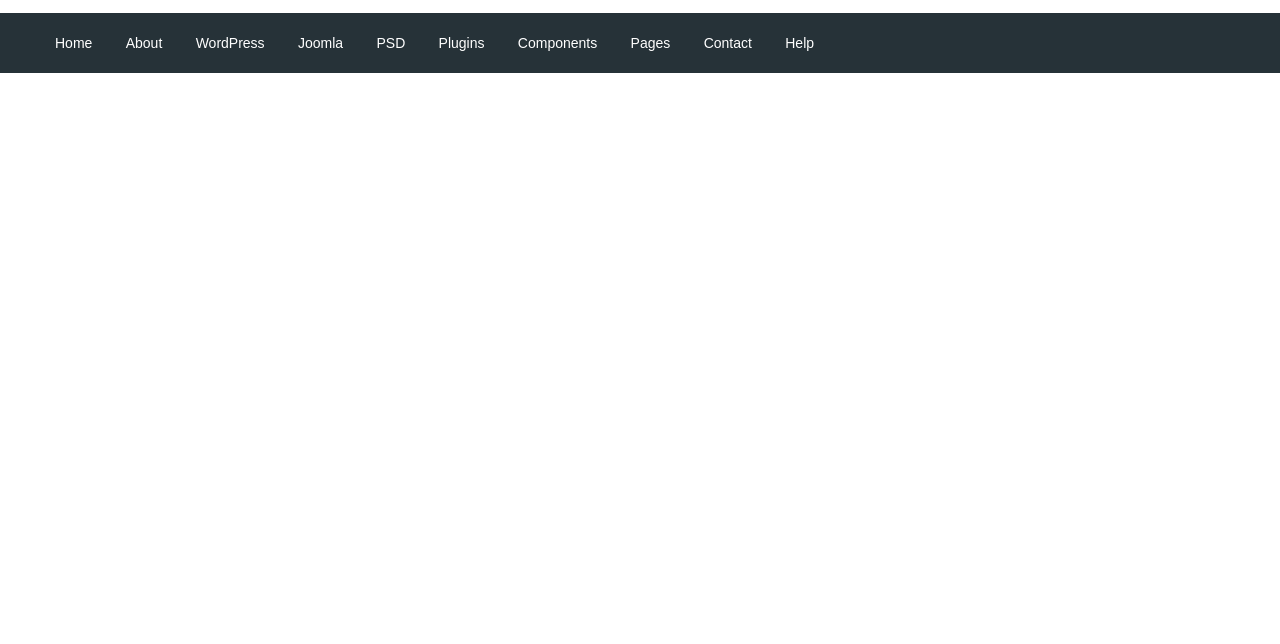
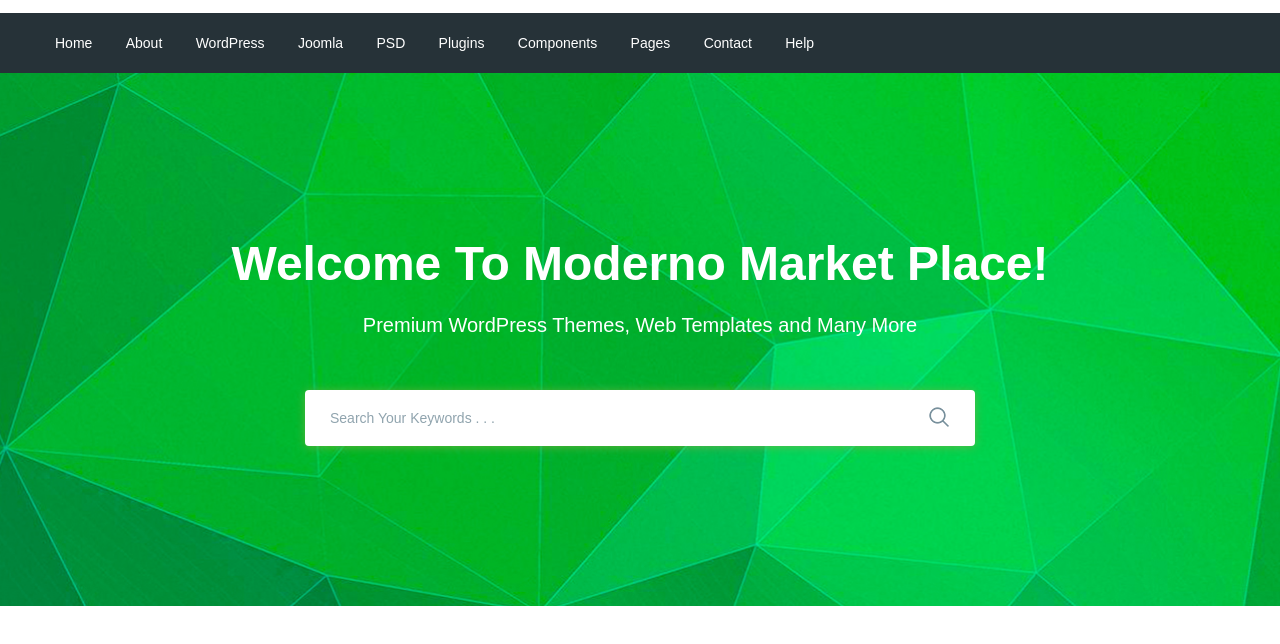
Before and after one commit to DimaMB/moderno, a website: page app/index.html in a window 1280 px wide. Shown: the part 78-722 px from the top of the page. Drawn offline with nearby package versions, Linux system fonts and the light colour scheme; files that its build step writes are made by us from their sources.

Commit message:
added search section

```diff
--- a/app/index.html
+++ b/app/index.html
@@ -99,6 +99,26 @@
 
     </header>
 
+    <section class="search" style="background-image: url(../images/search-bg.jpg);">
+        <div class="container">
+            <div class="search__inner">
+                <div class="search__inner-title">
+                    Welcome To Moderno Market Place!
+                </div>
+                <div class="search__inner-text">
+                    Premium WordPress Themes, Web Templates and Many More
+                </div>
+                <div class="search__inner-form">
+                    <form>
+                        <input type="text" placeholder="Search Your Keywords . . ." required>
+                        <button type="submit">
+                            <img src="images/icons/search.png" alt="">
+                        </button>
+                    </form>
+                </div>
+            </div>
+        </div>
+    </section>
 
     <script src="https://ajax.googleapis.com/ajax/libs/jquery/3.5.1/jquery.min.js"></script>
     <script src="js/libs.min.js"></script>
--- a/app/scss/style.scss
+++ b/app/scss/style.scss
@@ -52,3 +52,55 @@
     font-size: 14px;
   }
 }
+.search{
+    background-repeat: no-repeat;
+    background-size: cover;
+    background-position: center;
+    min-height: 533px;
+
+}
+.search__inner{
+    padding: 155px 0px 100px;
+    color: #fff;
+    text-align: center;
+&-title{
+    margin-bottom: 10px;
+    font-size: 48px;
+    font-weight: 700;
+    line-height: 72px;
+    }
+&-text{
+    margin-bottom: 50px;
+    font-size: 20px;
+    font-weight: 500;
+    line-height: 30px;
+    }
+&-form{
+    max-width: 670px;
+    margin: 0 auto;
+    position: relative;
+    input{
+        display: block;
+        width: 100%;
+        box-shadow: 0px 1px 10px 0px rgba(124, 178, 64, 0.75);
+        border-radius: 4px;
+        height: 56px;
+        border: none;
+        font-size: 14px;
+        font-weight: 500;
+        padding-left: 25px;
+        padding-right: 60px;
+        &::placeholder{
+            color: #90a4ae;
+            font-weight: 500px;
+        }
+    }
+    button{
+        position: absolute;
+        border: none;
+        background-color: transparent;
+        right: 20px;
+        top: 16px;
+    }
+  }
+}
```
Also changed, not shown: app/images/icons/search.png (added), app/images/search-bg.jpg (added).
